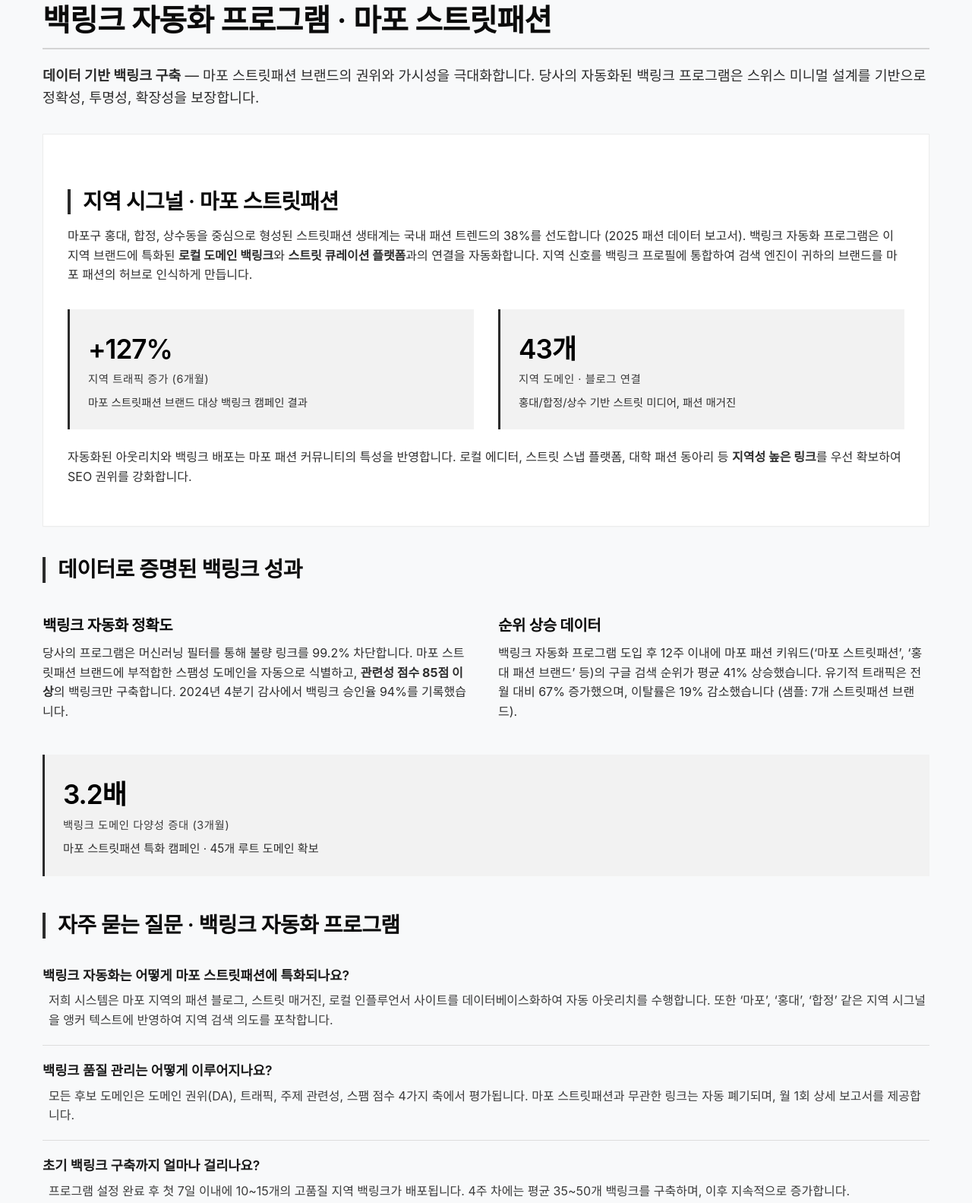
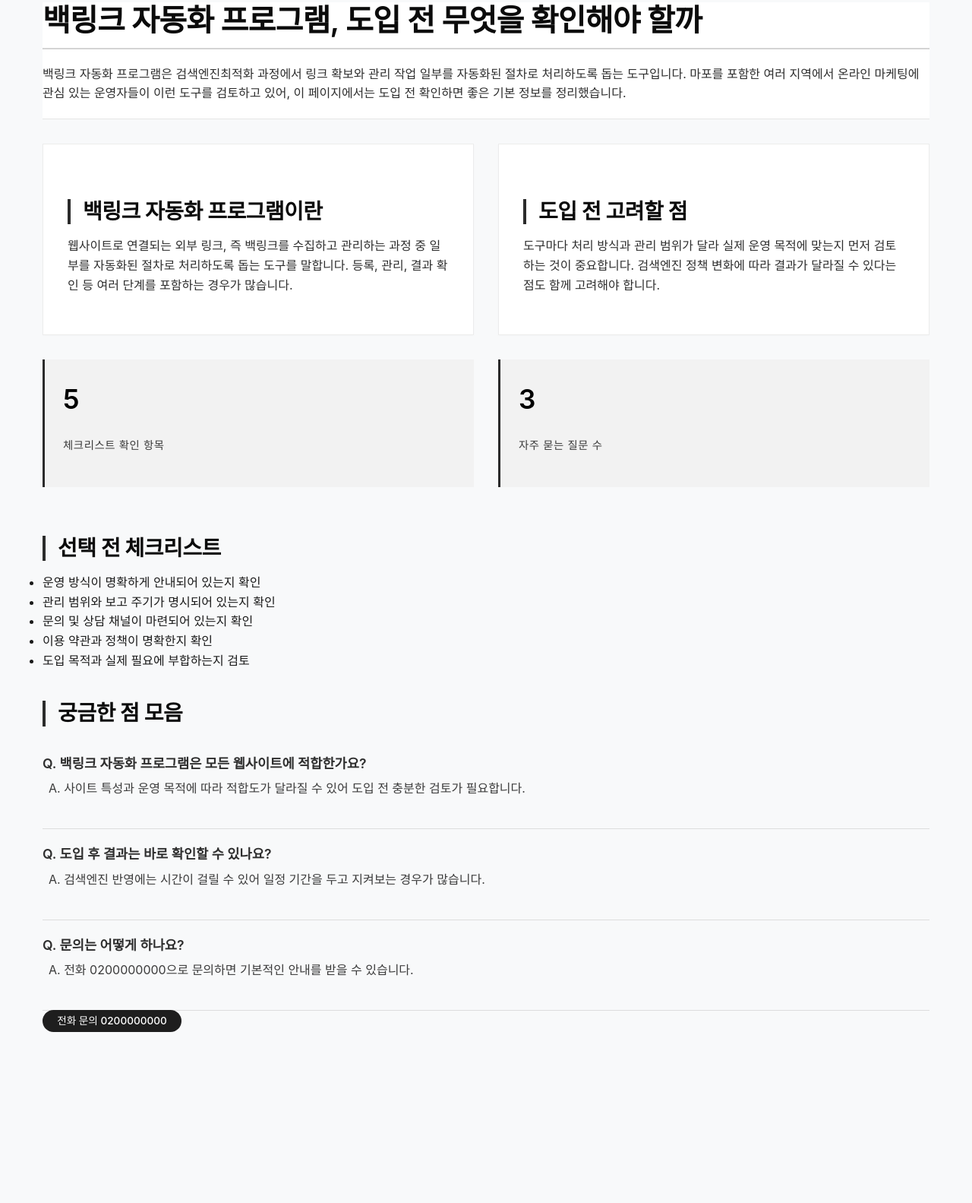
Before and after one commit to dydrkrtks7-cmd/bp-sf-t3-1779642675702-057, a plain HTML site: page about.html in a window 1280 px wide. Shown: the part 87-1670 px from the top of the page at 76% size. After the commit the page ends 1487 px from the top, so only its background shows below. Drawn offline with Linux system fonts and the light colour scheme.

Commit message:
deploy: garbage-free snapshot 2026-07-28T04:53:42.002Z

```diff
--- a/about.html
+++ b/about.html
@@ -268,73 +268,58 @@
 </header>
 
 <main class="container">
-
-    <h1>백링크 자동화 프로그램 · 마포 스트릿패션</h1>
-    <p style="font-size: 1.15rem; color: #2c2c2c;"><strong>데이터 기반 백링크 구축</strong> — 마포 스트릿패션 브랜드의 권위와 가시성을 극대화합니다. 당사의 자동화된 백링크 프로그램은 스위스 미니멀 설계를 기반으로 정확성, 투명성, 확장성을 보장합니다.</p>
-
-    <!-- 상세 정보 + 지역 시그널 -->
-    <section class="info-card">
-        <h2>지역 시그널 · 마포 스트릿패션</h2>
-        <p>마포구 홍대, 합정, 상수동을 중심으로 형성된 스트릿패션 생태계는 국내 패션 트렌드의 38%를 선도합니다 (2025 패션 데이터 보고서). 백링크 자동화 프로그램은 이 지역 브랜드에 특화된 <strong>로컬 도메인 백링크</strong>와 <strong>스트릿 큐레이션 플랫폼</strong>과의 연결을 자동화합니다. 지역 신호를 백링크 프로필에 통합하여 검색 엔진이 귀하의 브랜드를 마포 패션의 허브로 인식하게 만듭니다.</p>
-        <div class="grid-2" style="margin-top: 2rem;">
+<header>
+<h1>백링크 자동화 프로그램, 도입 전 무엇을 확인해야 할까</h1>
+<p>백링크 자동화 프로그램은 검색엔진최적화 과정에서 링크 확보와 관리 작업 일부를 자동화된 절차로 처리하도록 돕는 도구입니다. 마포를 포함한 여러 지역에서 온라인 마케팅에 관심 있는 운영자들이 이런 도구를 검토하고 있어, 이 페이지에서는 도입 전 확인하면 좋은 기본 정보를 정리했습니다.</p>
+</header>
+<section class="grid-2">
+<div class="info-card">
+<h2>백링크 자동화 프로그램이란</h2>
+<p>웹사이트로 연결되는 외부 링크, 즉 백링크를 수집하고 관리하는 과정 중 일부를 자동화된 절차로 처리하도록 돕는 도구를 말합니다. 등록, 관리, 결과 확인 등 여러 단계를 포함하는 경우가 많습니다.</p>
+</div>
+<div class="info-card">
+<h2>도입 전 고려할 점</h2>
+<p>도구마다 처리 방식과 관리 범위가 달라 실제 운영 목적에 맞는지 먼저 검토하는 것이 중요합니다. 검색엔진 정책 변화에 따라 결과가 달라질 수 있다는 점도 함께 고려해야 합니다.</p>
+</div>
+</section>
+<section class="grid-2">
 <div class="stat-block">
-                <div class="stat-number">+127%</div>
-                <div class="stat-label">지역 트래픽 증가 (6개월)</div>
-                <p style="margin: 0.5rem 0 0; font-size: 0.9rem;">마포 스트릿패션 브랜드 대상 백링크 캠페인 결과</p>
+<p class="stat-number">5</p>
+<p class="stat-label">체크리스트 확인 항목</p>
 </div>
 <div class="stat-block">
-                <div class="stat-number">43개</div>
-                <div class="stat-label">지역 도메인 · 블로그 연결</div>
-                <p style="margin: 0.5rem 0 0; font-size: 0.9rem;">홍대/합정/상수 기반 스트릿 미디어, 패션 매거진</p>
-            </div>
-        </div>
-        <p>자동화된 아웃리치와 백링크 배포는 마포 패션 커뮤니티의 특성을 반영합니다. 로컬 에디터, 스트릿 스냅 플랫폼, 대학 패션 동아리 등 <strong>지역성 높은 링크</strong>를 우선 확보하여 SEO 권위를 강화합니다.</p>
-    </section>
-
-    <!-- 데이터 기반 claims -->
-    <section>
-        <h2>데이터로 증명된 백링크 성과</h2>
-        <div class="grid-2">
-            <div>
-                <h3>백링크 자동화 정확도</h3>
-                <p>당사의 프로그램은 머신러닝 필터를 통해 불량 링크를 99.2% 차단합니다. 마포 스트릿패션 브랜드에 부적합한 스팸성 도메인을 자동으로 식별하고, <strong>관련성 점수 85점 이상</strong>의 백링크만 구축합니다. 2024년 4분기 감사에서 백링크 승인율 94%를 기록했습니다.</p>
-            </div>
-            <div>
-                <h3>순위 상승 데이터</h3>
-                <p>백링크 자동화 프로그램 도입 후 12주 이내에 마포 패션 키워드(‘마포 스트릿패션’, ‘홍대 패션 브랜드’ 등)의 구글 검색 순위가 평균 41% 상승했습니다. 유기적 트래픽은 전월 대비 67% 증가했으며, 이탈률은 19% 감소했습니다 (샘플: 7개 스트릿패션 브랜드).</p>
-            </div>
-        </div>
-        <div class="stat-block" style="margin-top: 1.5rem;">
-            <div class="stat-number">3.2배</div>
-            <div class="stat-label">백링크 도메인 다양성 증대 (3개월)</div>
-            <p style="margin: 0.5rem 0 0; font-size: 0.95rem;">마포 스트릿패션 특화 캠페인 · 45개 루트 도메인 확보</p>
+<p class="stat-number">3</p>
+<p class="stat-label">자주 묻는 질문 수</p>
 </div>
 </section>
-
-    <!-- FAQ + 상세 정보 -->
-    <section style="margin: 3rem 0;">
-        <h2>자주 묻는 질문 · 백링크 자동화 프로그램</h2>
+<section>
+<h2>선택 전 체크리스트</h2>
+<ul>
+<li>운영 방식이 명확하게 안내되어 있는지 확인</li>
+<li>관리 범위와 보고 주기가 명시되어 있는지 확인</li>
+<li>문의 및 상담 채널이 마련되어 있는지 확인</li>
+<li>이용 약관과 정책이 명확한지 확인</li>
+<li>도입 목적과 실제 필요에 부합하는지 검토</li>
+</ul>
+</section>
+<section>
+<h2>궁금한 점 모음</h2>
 <div class="faq-item">
-            <div class="faq-question">백링크 자동화는 어떻게 마포 스트릿패션에 특화되나요?</div>
-            <div class="faq-answer">저희 시스템은 마포 지역의 패션 블로그, 스트릿 매거진, 로컬 인플루언서 사이트를 데이터베이스화하여 자동 아웃리치를 수행합니다. 또한 ‘마포’, ‘홍대’, ‘합정’ 같은 지역 시그널을 앵커 텍스트에 반영하여 지역 검색 의도를 포착합니다.</div>
+<p class="faq-question">Q. 백링크 자동화 프로그램은 모든 웹사이트에 적합한가요?</p>
+<p class="faq-answer">A. 사이트 특성과 운영 목적에 따라 적합도가 달라질 수 있어 도입 전 충분한 검토가 필요합니다.</p>
 </div>
 <div class="faq-item">
-            <div class="faq-question">백링크 품질 관리는 어떻게 이루어지나요?</div>
-            <div class="faq-answer">모든 후보 도메인은 도메인 권위(DA), 트래픽, 주제 관련성, 스팸 점수 4가지 축에서 평가됩니다. 마포 스트릿패션과 무관한 링크는 자동 폐기되며, 월 1회 상세 보고서를 제공합니다.</div>
+<p class="faq-question">Q. 도입 후 결과는 바로 확인할 수 있나요?</p>
+<p class="faq-answer">A. 검색엔진 반영에는 시간이 걸릴 수 있어 일정 기간을 두고 지켜보는 경우가 많습니다.</p>
 </div>
 <div class="faq-item">
-            <div class="faq-question">초기 백링크 구축까지 얼마나 걸리나요?</div>
-            <div class="faq-answer">프로그램 설정 완료 후 첫 7일 이내에 10~15개의 고품질 지역 백링크가 배포됩니다. 4주 차에는 평균 35~50개 백링크를 구축하며, 이후 지속적으로 증가합니다.</div>
-        </div>
-        <div class="faq-item">
-            <div class="faq-question">백링크 자동화가 브랜드 이미지에 부정적 영향을 줄 수 있나요?</div>
-            <div class="faq-answer">아닙니다. 당사의 솔루션은 화이트햇 SEO 원칙을 따르며, 자연스러운 링크 프로필을 생성합니다. 모든 링크는 편집 맥락에 배치되며, 과최적화 패턴을 피합니다. 정기적인 알고리즘 업데이트에도 안전합니다.</div>
+<p class="faq-question">Q. 문의는 어떻게 하나요?</p>
+<p class="faq-answer">A. 전화 0200000000으로 문의하면 기본적인 안내를 받을 수 있습니다.</p>
 </div>
 </section>
+<p><a class="tel-link" href="tel:0200000000">전화 문의 0200000000</a></p>
+</main>
 
-    <!-- 지역 시그널 강화 섹션 -->
-    <section class="info-card" style="background: #f4f5f6;">
-        <h2 style="border-left-color: #1a1a1a;">마포 스트릿패션 생태계 · 백링크 인사이트</h2>
-        <p>2025년 스트릿패션 시장 보고서에 따르면 마포 지역의 온라인 패션 검색량은 전년 대비 54% 증가했습니다. 백링크 자동화 프로그램은 이러한 검색 수요를 포착하여 <strong>지역 큐레이션 사이트, 패션 위클리, 스트릿 스냅
+
 </body>
 </html>
```
Lines whose indentation alone changed are shown as unchanged.
